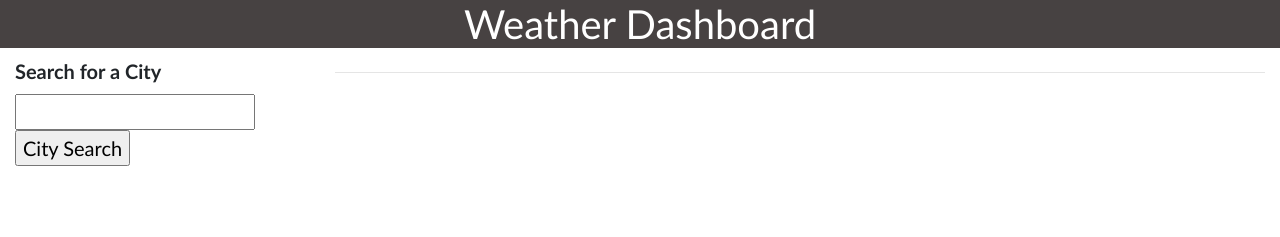
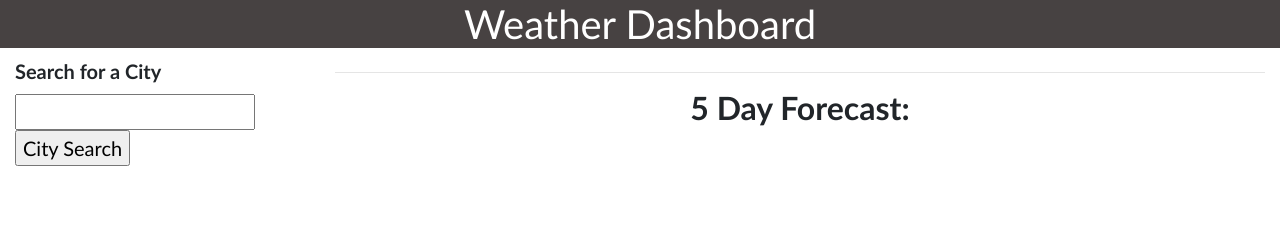
Before and after one commit to sford4186/WeatherDashboard, a plain HTML site: page index.html in a window 1280 px wide. Shown: the top 237 px of the page. Drawn offline with nearby package versions, Linux system fonts and the light colour scheme.

Commit message:
updated css

```diff
--- a/index.html
+++ b/index.html
@@ -27,6 +27,7 @@
                     <!-- This button will trigger our AJAX call -->
                     <input id="find-city" type="submit" value="City Search">
                 </form>
+                <br>
                 <!--This is the div to store list of searched cities-->
                 <div id="cities">
                 </div>
@@ -47,7 +48,9 @@
                     </div>
                 </div>
                 <hr>
+                <h2 style="text-align:center"><strong>5 Day Forecast:</strong></h2>
                 <div class="fiveDay mt-4 row "></div>
+
             </div>
         </div>
         <script src="https://cdnjs.cloudflare.com/ajax/libs/moment.js/2.27.0/moment.min.js"
```
